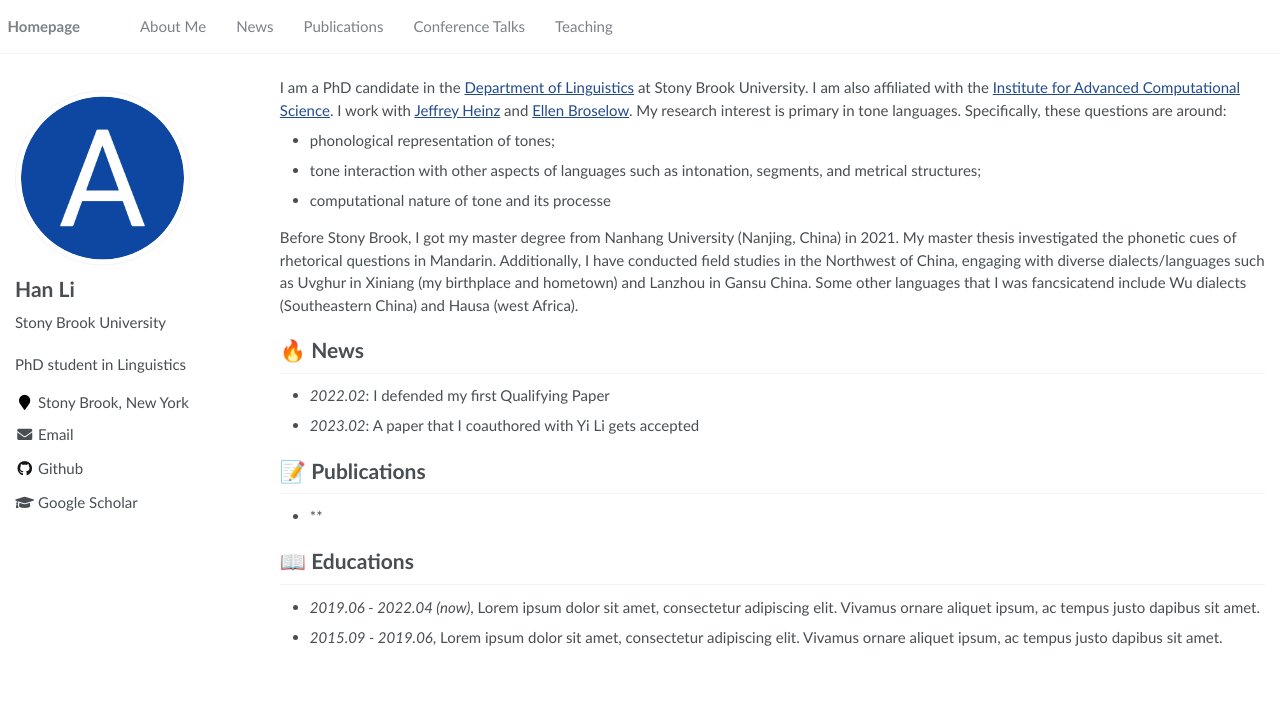
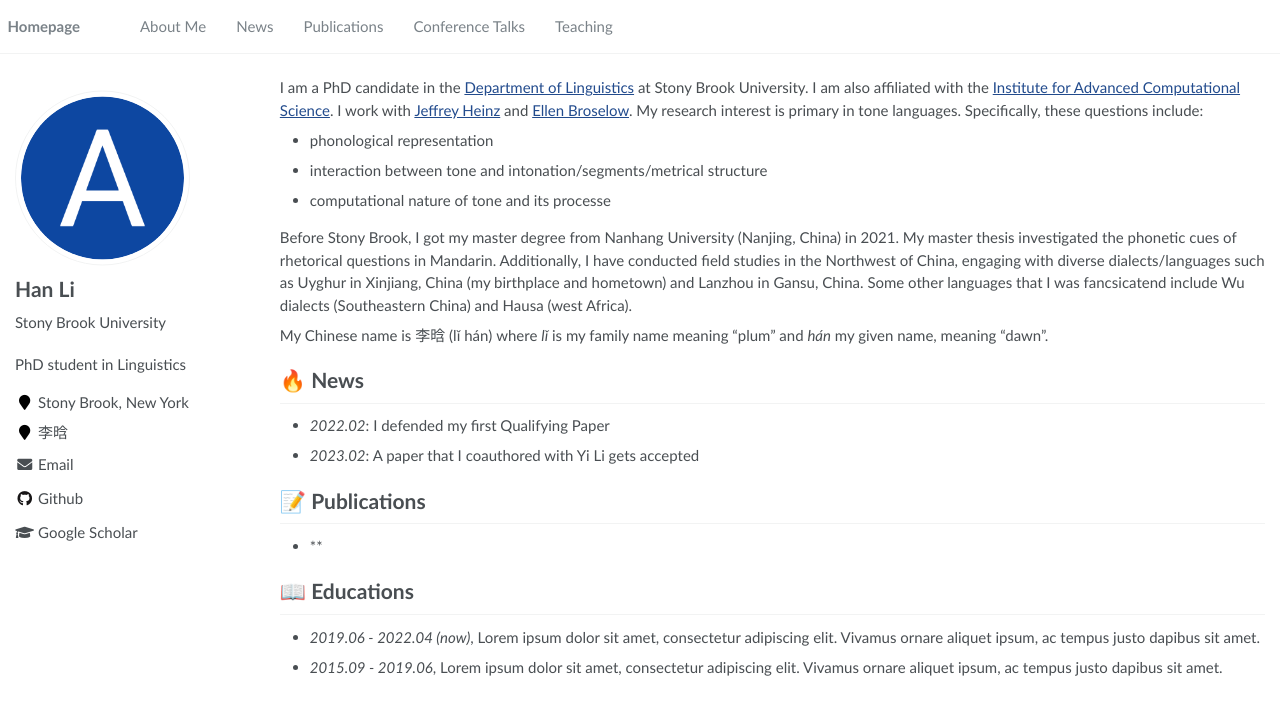
Before and after one commit to lihan829/lihan829.github.io, a Jekyll site: the page built from _pages/about.md, in a window 1280 px wide. Shown: the top 715 px of the page. Built offline with Jekyll 4.4.1, drawn with Linux system fonts in a browser that asks for light colours.

Commit message:
update content

```diff
--- a/_config.yml
+++ b/_config.yml
@@ -7,7 +7,6 @@
 
 # Site Settings
 title                    : "Han Li"
-kangji                   :  “李 晗”
 description              : "PhD student in Linguistics"
 repository               : "lihan829"
 google_scholar_stats_use_cdn : true
@@ -26,7 +25,7 @@ author:
   avatar           : "images/android-chrome-512x512.png"
   bio              : "Stony Brook University "
   location         : "Stony Brook, New York"
-  employer         :
+  employer         : 李晗
   pubmed           :
   googlescholar    : "https://scholar.google.com/citations?user=YOUR_GOOGLE_SCHOLAR_ID"
   email            : "han.li.4@stonybrook.edu"
--- a/_pages/about.md
+++ b/_pages/about.md
@@ -16,13 +16,15 @@ redirect_from:
 
 <span class='anchor' id='about-me'></span>
 
-I am a PhD candidate in the [Department of Linguistics](https://www.linguistics.stonybrook.edu/) at Stony Brook University. I am also affiliated with the [Institute for Advanced Computational Science](https://iacs.stonybrook.edu/index.php). I work with [Jeffrey Heinz](http://jeffreyheinz.net/) and [Ellen Broselow](https://linguistics.stonybrook.edu/faculty/ellen.broselow/). My research interest is primary in tone languages. Specifically, these questions are around:
+I am a PhD candidate in the [Department of Linguistics](https://www.linguistics.stonybrook.edu/) at Stony Brook University. I am also affiliated with the [Institute for Advanced Computational Science](https://iacs.stonybrook.edu/index.php). I work with [Jeffrey Heinz](http://jeffreyheinz.net/) and [Ellen Broselow](https://linguistics.stonybrook.edu/faculty/ellen.broselow/). My research interest is primary in tone languages. Specifically, these questions include:
 
-- phonological representation of tones;
-- tone interaction with other aspects of languages such as intonation, segments, and metrical structures;
+- phonological representation
+- interaction between tone and intonation/segments/metrical structure
 - computational nature of tone and its processe
 
-Before Stony Brook, I got my master degree from Nanhang University (Nanjing, China) in 2021. My master thesis investigated the phonetic cues of rhetorical questions in Mandarin. Additionally, I have conducted field studies in the Northwest of China, engaging with diverse dialects/languages such as Uvghur in Xiniang (my birthplace and hometown) and Lanzhou in Gansu China. Some other languages that I was fancsicatend include Wu dialects (Southeastern China) and Hausa (west Africa).
+Before Stony Brook, I got my master degree from Nanhang University (Nanjing, China) in 2021. My master thesis investigated the phonetic cues of rhetorical questions in Mandarin. Additionally, I have conducted field studies in the Northwest of China, engaging with diverse dialects/languages such as Uyghur in Xinjiang, China (my birthplace and hometown) and Lanzhou in Gansu, China. Some other languages that I was fancsicatend include Wu dialects (Southeastern China) and Hausa (west Africa).
+
+My Chinese name is 李晗 (lǐ hán) where *lǐ* is my family name meaning "plum" and *hán* my given name, meaning "dawn".
 
 # 🔥 News
 
```
